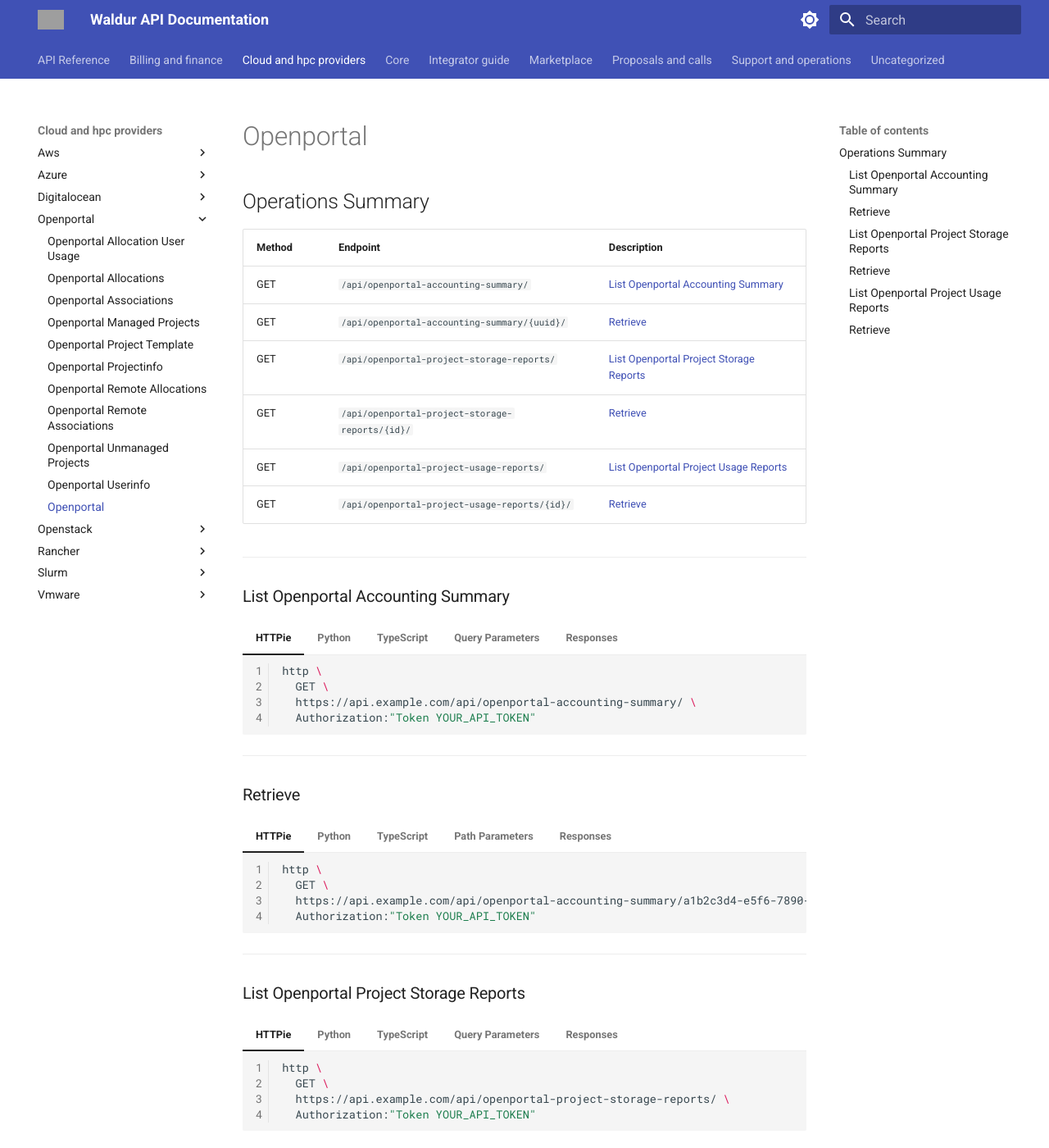
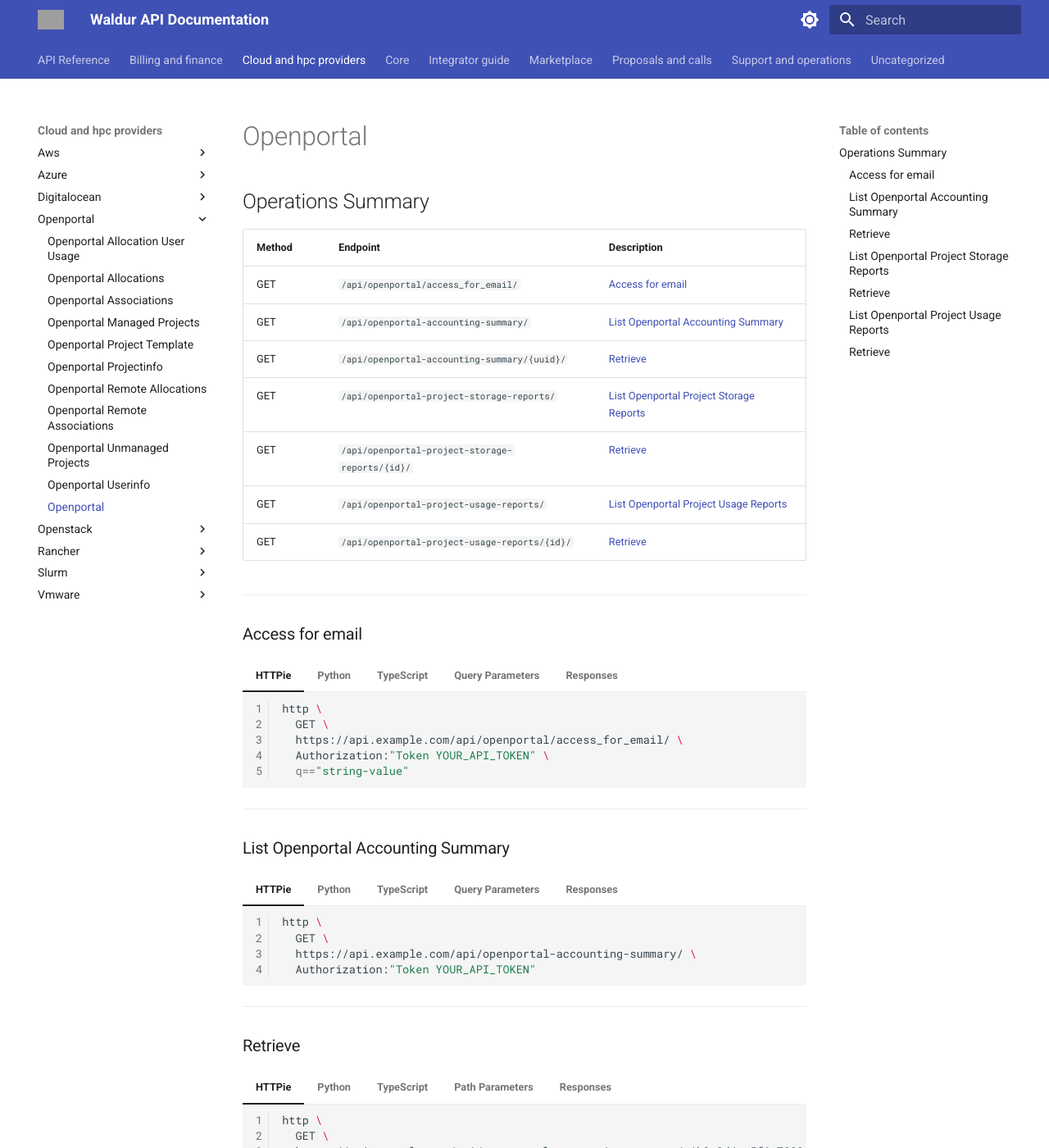
Before and after one commit to waldur/api-docs, an MkDocs documentation site: the page built from docs/cloud-and-hpc-providers/openportal/openportal.md, in a window 1280 px wide and 1400 px high. Shown: the whole window at 82% size. Built offline with MkDocs 1.6.1 and Material for MkDocs 9.7.7, drawn with Linux system fonts in a browser that asks for light colours; the version menu is left out; grey boxes are pictures that could not be loaded.

Commit message:
docs: Auto-generate API reference from https://code.opennodecloud.com/waldur/waldur-sdk-docs-generator

````diff
--- a/docs/cloud-and-hpc-providers/openportal/openportal.md
+++ b/docs/cloud-and-hpc-providers/openportal/openportal.md
@@ -4,12 +4,90 @@
 
 | Method | Endpoint | Description |
 |:--- |:--- |:--- |
+| <span class="http-badge http-get">GET</span> | `/api/openportal/access_for_email/` | [Access for email](#access-for-email) |
 | <span class="http-badge http-get">GET</span> | `/api/openportal-accounting-summary/` | [List Openportal Accounting Summary](#list-openportal-accounting-summary) |
 | <span class="http-badge http-get">GET</span> | `/api/openportal-accounting-summary/{uuid}/` | [Retrieve](#retrieve) |
 | <span class="http-badge http-get">GET</span> | `/api/openportal-project-storage-reports/` | [List Openportal Project Storage Reports](#list-openportal-project-storage-reports) |
 | <span class="http-badge http-get">GET</span> | `/api/openportal-project-storage-reports/{id}/` | [Retrieve](#retrieve) |
 | <span class="http-badge http-get">GET</span> | `/api/openportal-project-usage-reports/` | [List Openportal Project Usage Reports](#list-openportal-project-usage-reports) |
 | <span class="http-badge http-get">GET</span> | `/api/openportal-project-usage-reports/{id}/` | [Retrieve](#retrieve) |
+
+---
+
+### Access for email
+
+
+=== "HTTPie"
+
+    ```bash
+    http \
+      GET \
+      https://api.example.com/api/openportal/access_for_email/ \
+      Authorization:"Token YOUR_API_TOKEN" \
+      q=="string-value"
+    ```
+
+=== "Python"
+
+    ```python
+    from waldur_api_client.client import AuthenticatedClient
+    from waldur_api_client.api.openportal import openportal_access_for_email_list # (1)
+
+    client = AuthenticatedClient(
+        base_url="https://api.example.com", token="YOUR_API_TOKEN"
+    )
+    response = openportal_access_for_email_list.sync(
+        client=client,
+        q="string-value"
+    )
+
+    for item in response:
+        print(item)
+    ```
+
+
+    1.  **API Source:** [`openportal_access_for_email_list`](https://github.com/waldur/py-client/blob/main/waldur_api_client/api/openportal/openportal_access_for_email_list.py)
+
+=== "TypeScript"
+
+    ```typescript
+    import { openportalAccessForEmailList } from 'waldur-js-client';
+
+    try {
+      const response = await openportalAccessForEmailList({
+      auth: "Token YOUR_API_TOKEN",
+      query: {
+        "q": "string-value"
+      }
+    });
+      console.log('Success:', response);
+    } catch (error) {
+      console.error('Error:', error);
+    }
+    ```
+
+
+=== "Query Parameters"
+
+    | Name | Type | Required | Description |
+    |---|---|---|---|
+    | `q` | string | ✓ | Free text search query (email, short_name, project_name, or project_id) |
+
+
+=== "Responses"
+
+    **`200`** -
+
+    The response body is an array of objects, where each object has the following structure:
+
+    | Field | Type |
+    |---|---|
+    | `email` | string (email) |
+    | `status` | string |
+    | `short_name` | string |
+    | `projects` | object (free-form) |
+    | `invited_by` | string |
+    | `reason` | string |
 
 ---
 
````
